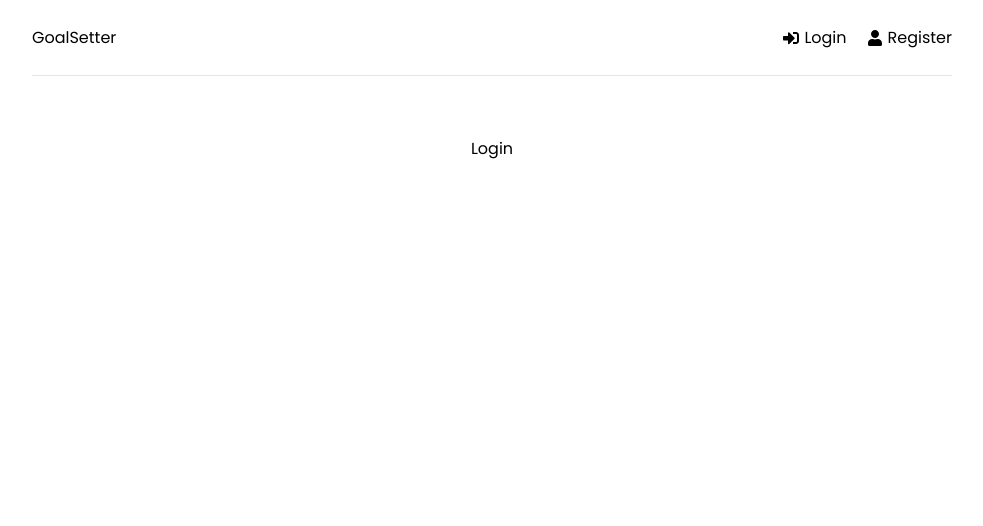
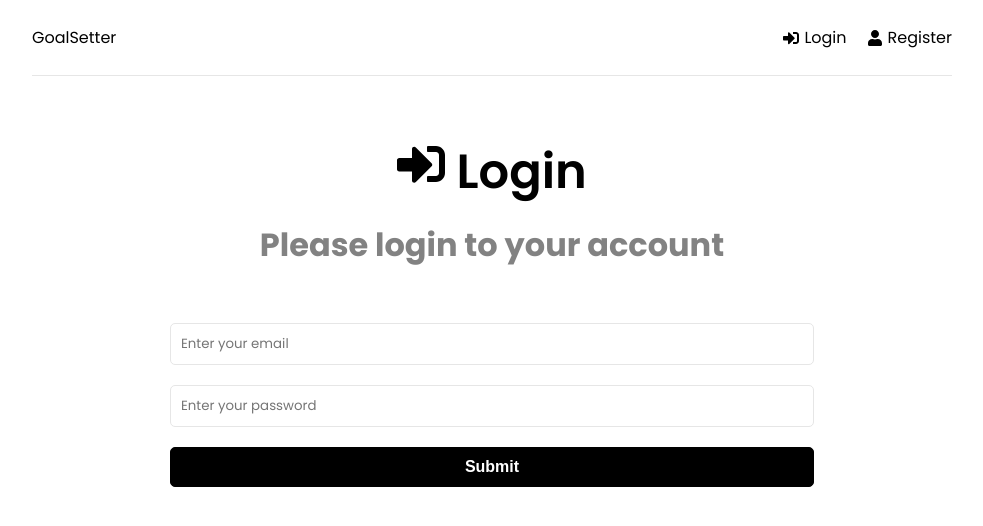
Before and after one commit to GuduruSravya/GoalSetting, a React (Create React App) app in the folder front-end/: page /login in a window 1280 px wide. Shown: the top 526 px of the page, without its empty margins (148-1131 px from the left). Built offline with nearby package versions, Linux system fonts and the light colour scheme.

Commit message:
Login page

```diff
--- a/front-end/src/pages/Login.jsx
+++ b/front-end/src/pages/Login.jsx
@@ -1,8 +1,55 @@
-import React from 'react'
+import React,{useState} from 'react'
+import {FaSignInAlt} from 'react-icons/fa';
+const Login = () => {
+  const [formData, setFormData] = useState({
 
-const Login = () => {
+    email:'',
+    password:'',
+
+  })
+
+  const {email,password} = formData;
+  const textChange =(e)=>{
+    setFormData((prevState)=>({
+      ...prevState,[e.target.name]:e.target.value
+    }))
+  }
+
+  const submitted = (e) =>{
+    e.preventDefault()
+  }
   return (
-    <div>Login</div>
+    <>
+    <section className='heading'>
+      <h1>
+        <FaSignInAlt /> Login
+      </h1>
+      <p>Please login to your account</p>
+    </section>
+
+    <section className="form">
+      <form onSubmit={submitted}>
+
+
+        <div className="form-group">
+        <input type="email" className="form-control"  id="email" name="email" value={email} placeholder='Enter your email'
+        onChange={textChange}
+        />
+        </div>
+
+        <div className="form-group">
+        <input type="password" className="form-control"  id="password" name="password" value={password} placeholder='Enter your password'
+        onChange={textChange}
+        />
+        </div>
+
+
+        <div className="form-group">
+          <button type='submit' className="btn btn-block">Submit</button>
+        </div>
+      </form>
+    </section>
+    </>
   )
 }
 
--- a/front-end/src/pages/Register.jsx
+++ b/front-end/src/pages/Register.jsx
@@ -23,7 +23,7 @@
     <>
     <section className='heading'>
       <h1>
-        <FaUser /> Register
+        <FaUser/> Register
       </h1>
       <p>Please create an account</p>
     </section>
```
